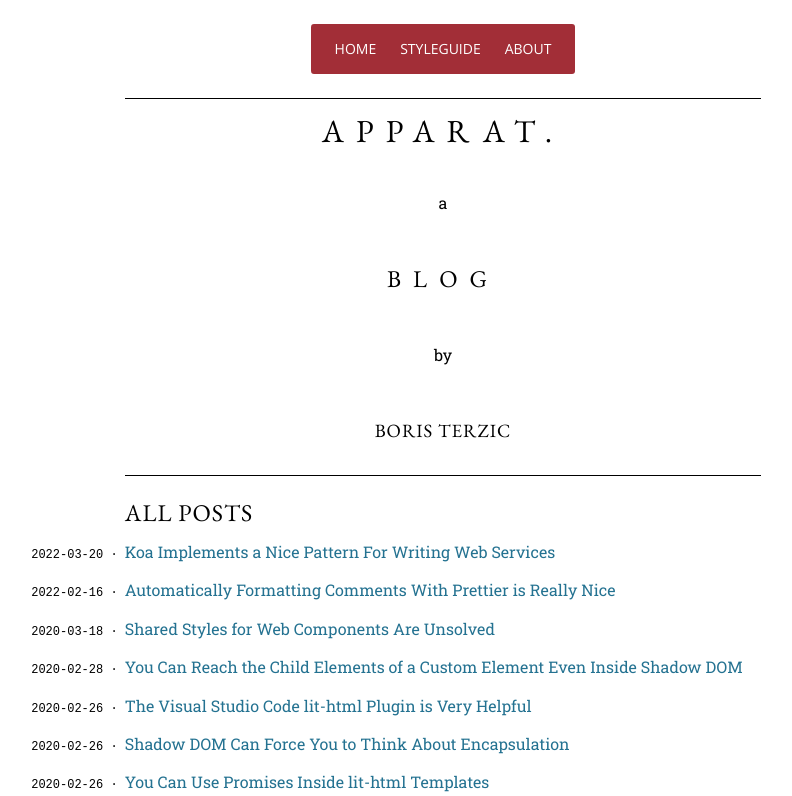
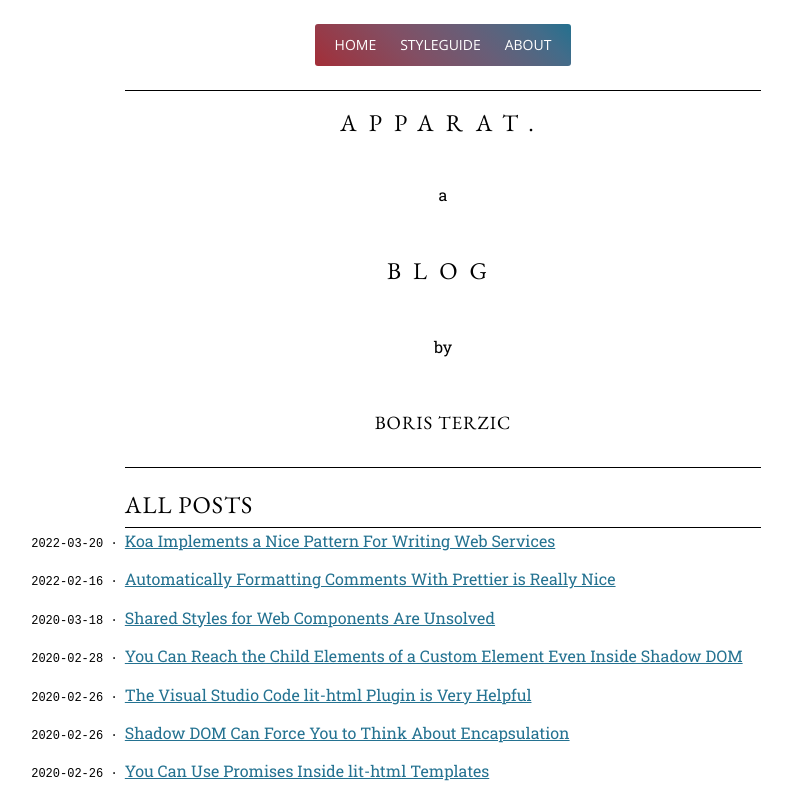
Before and after one commit to aggregat4/blog, an Eleventy site: page index.njk in a window 1280 px wide. Shown: the top 796 px of the page, without its empty margins (197-989 px from the left). Built offline with nearby package versions, Linux system fonts and the light colour scheme; Eleventy itself is replaced by a stand-in of ours; files that its build step writes are made by us from their sources.

Commit message:
Updates to styling and tweaking bits here and there

```diff
--- a/_includes/sitelayout.njk
+++ b/_includes/sitelayout.njk
@@ -23,7 +23,7 @@
   --spacing-s: 12px;
   --spacing: 24px;
   --spacing-m: 36px;
-  /* Color scheme 324, page 233 */
+  /* Color scheme 324, page 233 from A Dictionary of Color Combinations */
   --pompeian-red: rgb(162, 46, 55);
   --olympic-blue: #247291;
   --aconite-violet: #85608e;
@@ -72,18 +72,30 @@
 
 h1, h2, h3, h4, h5, h6 {
   font-family: 'EB Garamond', serif;
-  line-height:
 }
 
 nav {
   margin: auto;
-  padding: var(--spacing-s);
+  padding: var(--spacing-xs);
   font-family: 'Open Sans', sans-serif;
   text-transform: uppercase;
   font-size: 14px;
   font-weight: normal;
   margin: var(--spacing);
-  background-color: var(--pompeian-red);
+  /* Made with https://www.joshwcomeau.com/gradient-generator/ */
+  background-image: linear-gradient(
+    45deg,
+    hsl(355deg 56% 41%) 0%,
+    hsl(351deg 44% 41%) 13%,
+    hsl(346deg 34% 41%) 25%,
+    hsl(336deg 25% 41%) 37%,
+    hsl(315deg 15% 40%) 50%,
+    hsl(261deg 12% 42%) 63%,
+    hsl(219deg 19% 42%) 75%,
+    hsl(205deg 35% 40%) 87%,
+    hsl(197deg 60% 35%) 100%
+  );
+  {# background-color: var(--pompeian-red); #}
   color: white;
   border-radius: 3px;
 }
@@ -113,7 +125,7 @@
 }
 
 a, a:visited, a:active {
-  text-decoration: none;
+  text-decoration-skip-ink: auto;
 }
 
 a {
@@ -157,7 +169,7 @@
   padding: 0;
 }
 
-div.cover {
+.cover {
   text-align: center;
   line-height: 400%;
   border-bottom: 1px solid black;
@@ -165,12 +177,12 @@
   margin-bottom: var(--spacing);
 }
 
-div.cover h1 {
+.cover h1 {
   border: none;
   word-wrap: break-all;
 }
 
-div.cover h1, div.cover h2 {
+.cover h1, .cover h2 {
   letter-spacing: 12px;
 }
 
--- a/index.njk
+++ b/index.njk
@@ -3,16 +3,16 @@
 title: All Posts on Apparat
 ---
 
-<div class="cover">
+<section class="cover">
   <h1>Apparat.</h1>
   a<br>
   <h2>BLOG</h2>
   by<br>
   <h3>Boris Terzic</h3>
-</div>
+</section>
 
-<div class="postlist">
-  <h2>All Posts</h2>
+<section class="postlist">
+  <h1>All Posts</h1>
   <ol class="postlist">
   {# Each tag is exposed as its own collection you can iterate over #}
   {%- for post in collections.post | reverse -%}
@@ -20,4 +20,4 @@
     <li><time datetime="{{ post.data.date | isodate }}">{{ post.data.date | isodate }}</time><a href="{{ post.url }}">{{ post.data.title }}</a></li>
   {%- endfor -%}
   </ol>
-</div>
+</section>
```
